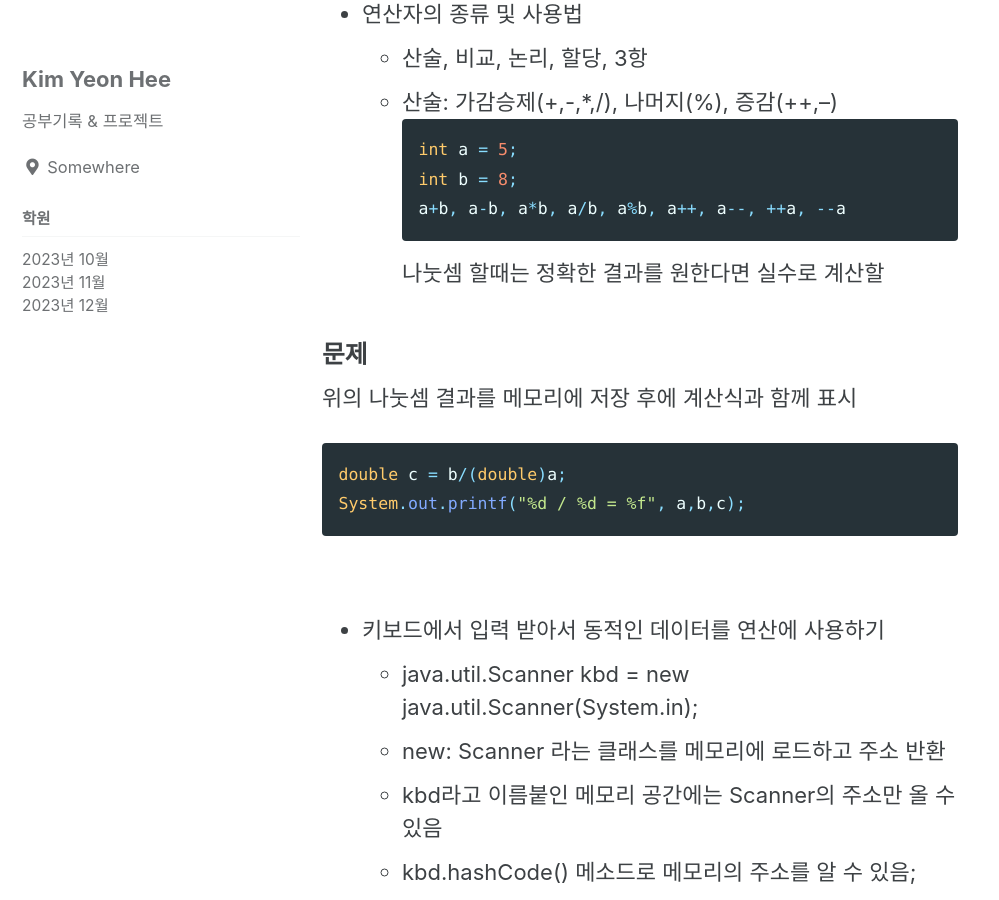
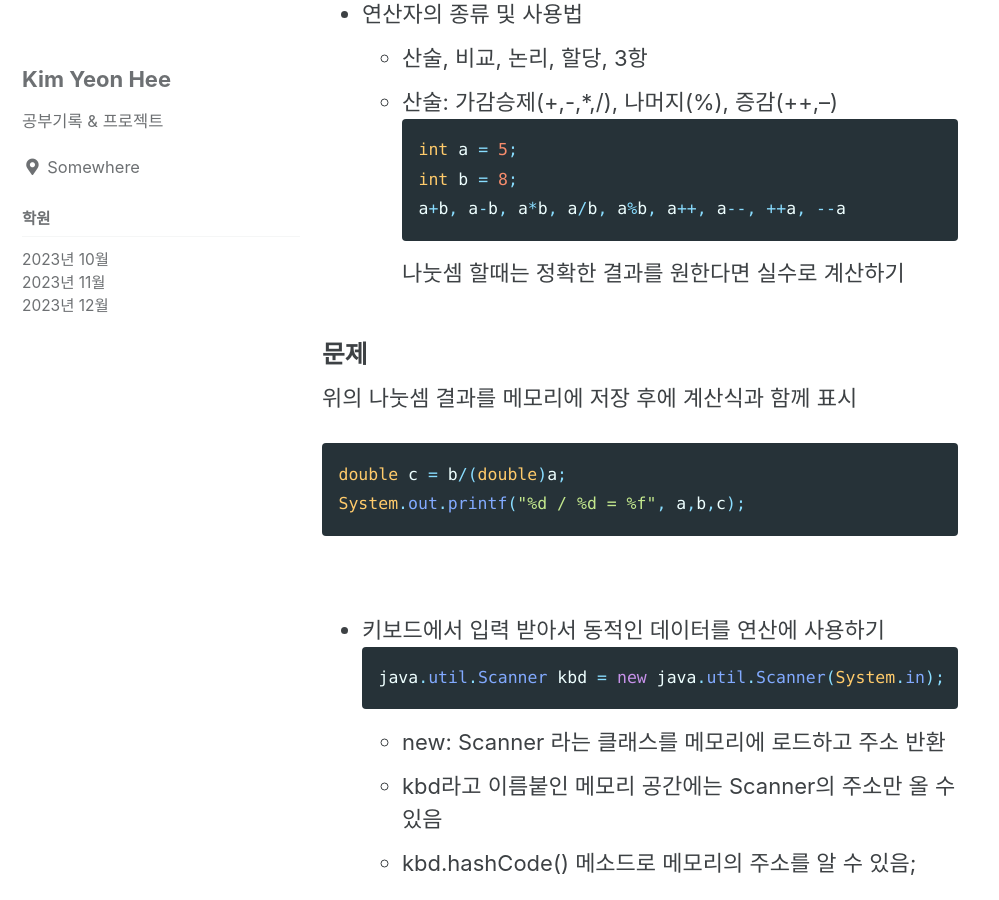
Before and after one commit to YonY-K/YonY-K.github.io, a Jekyll site: the page built from school/2311_school/_posts/2023-11-01-8period.md, in a window 1280 px wide and 900 px high, scrolled down 225 px. Shown: the whole window, without its empty margins (0-999 px from the left). Built offline with Jekyll 4.4.1, drawn with Linux system fonts in a browser that asks for light colours; cached includes are drawn as plain includes.

Commit message:
posts modify

````diff
--- a/school/2311_school/_posts/2023-11-01-8period.md
+++ b/school/2311_school/_posts/2023-11-01-8period.md
@@ -11,7 +11,7 @@ tag: 231101_school
     int b = 8;
     a+b, a-b, a*b, a/b, a%b, a++, a--, ++a, --a
     ```
-    나눗셈 할때는 정확한 결과를 원한다면 실수로 계산할
+    나눗셈 할때는 정확한 결과를 원한다면 실수로 계산하기
 
 
 ### 문제
@@ -24,7 +24,9 @@ System.out.printf("%d / %d = %f", a,b,c);
 <br>
 
 - 키보드에서 입력 받아서 동적인 데이터를 연산에 사용하기
-  - java.util.Scanner kbd = new java.util.Scanner(System.in);
+  ```java
+  java.util.Scanner kbd = new java.util.Scanner(System.in);
+  ```
   - new: Scanner 라는 클래스를 메모리에 로드하고 주소 반환
   - kbd라고 이름붙인 메모리 공간에는 Scanner의 주소만 올 수 있음
   - kbd.hashCode() 메소드로 메모리의 주소를 알 수 있음;
````
Also changed, not shown: school/2311_school/_posts/2023-11-01-1period.md (+2 -2 lines), school/2311_school/_posts/2023-11-01-2period.md (+2 -2 lines).
